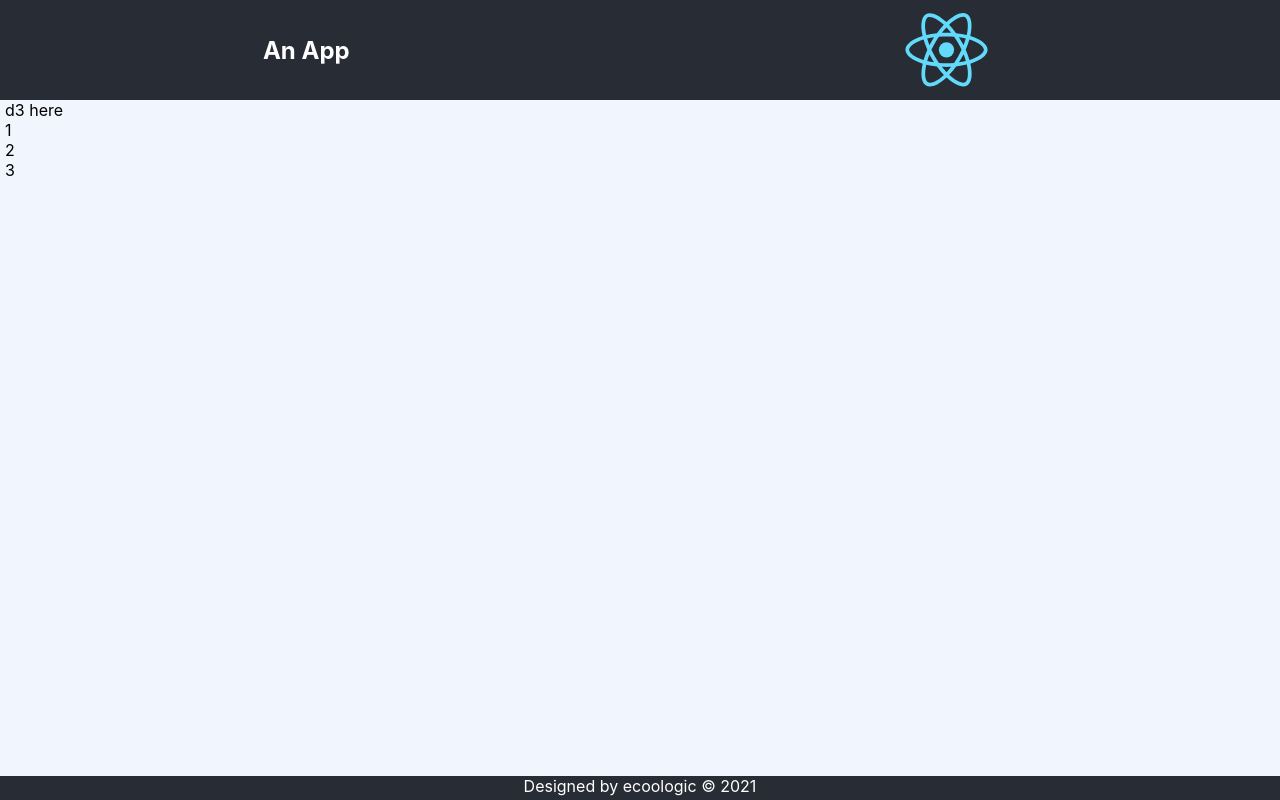
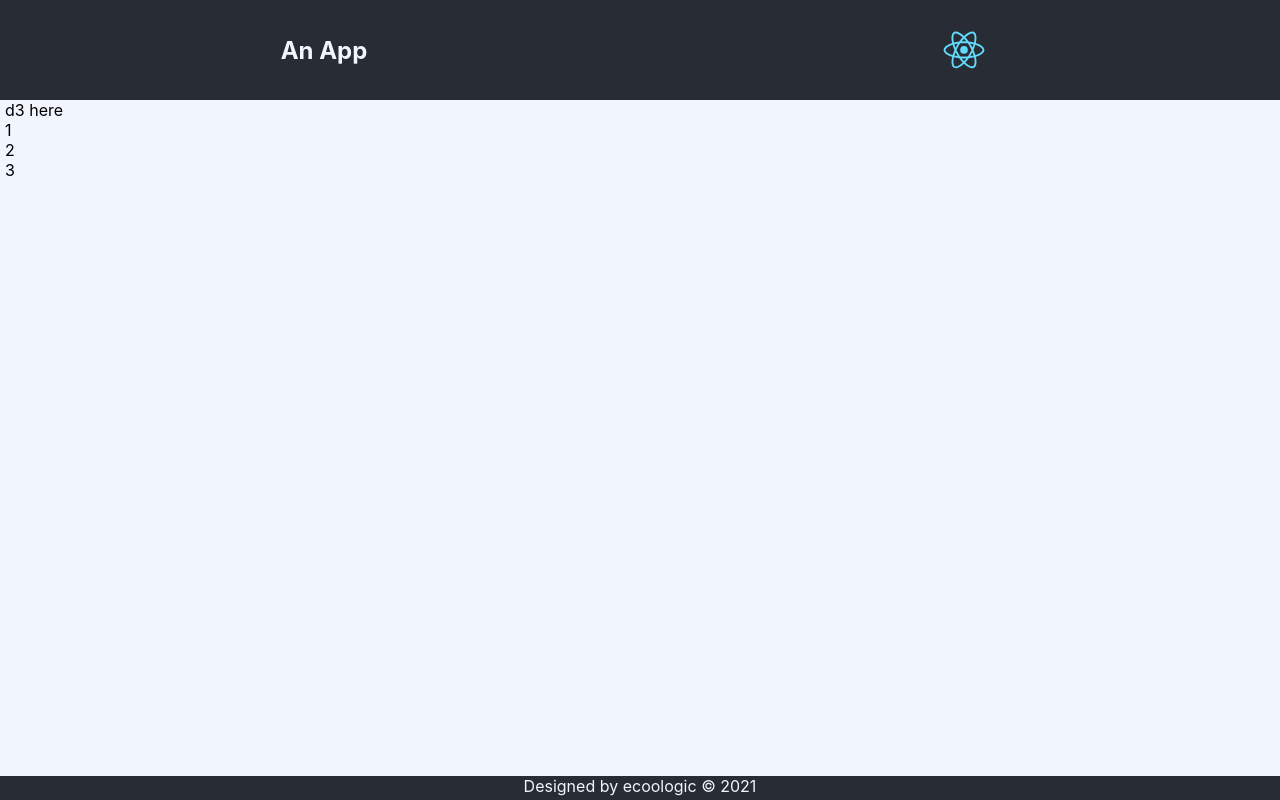
Before and after one commit to ecoologic/react-d3, a React (Create React App) app: page / in a window 1280 px wide. Built offline with nearby package versions, Linux system fonts and the light colour scheme.

Commit message:
CSS Grid

```diff
--- a/src/App.css
+++ b/src/App.css
@@ -1,6 +1,6 @@
 :root {
-  --header-bg-color: #282c34;
-  --body-bg-color: #f1f5fd;
+  --blackish: #282c34;
+  --whitish: #f1f5fd;
 }
 
 /* Convention: */
@@ -9,43 +9,32 @@
 /* Header */
 
 .Header__logo {
-  height: 100px;
+  height: 50%;
 }
 
-/* UI */
+/* Basic look and feel */
 body {
-  background-color: var(--body-bg-color);
+  background-color: var(--whitish);
 }
 .App__header {
-  background-color: var(--header-bg-color);
+  background-color: var(--blackish);
+  color: var(--whitish);
 }
 .App__footer {
-  background-color: var(--header-bg-color);
-  color: white;
+  background-color: var(--blackish);
+  color: var(--whitish);
   height: 1.5em;
   text-align: center;
 }
 
-/* Layout */
-.App__content {
-  min-height: 100%;
-}
-article {
+/* Grid */
+.App {
   min-height: 100vh;
   display: grid;
   grid-template-rows: auto 1fr auto;
 }
-main {
-  max-width: 80ch;
-}
-html, body {
-  width: 100%;
-  height: 100%;
-}
 .App__header {
-  background-color: var(--header-bg-color);
   height: 100px;
-  color: white;
   display: flex;
   align-items: center;
   justify-content: space-around;
```
